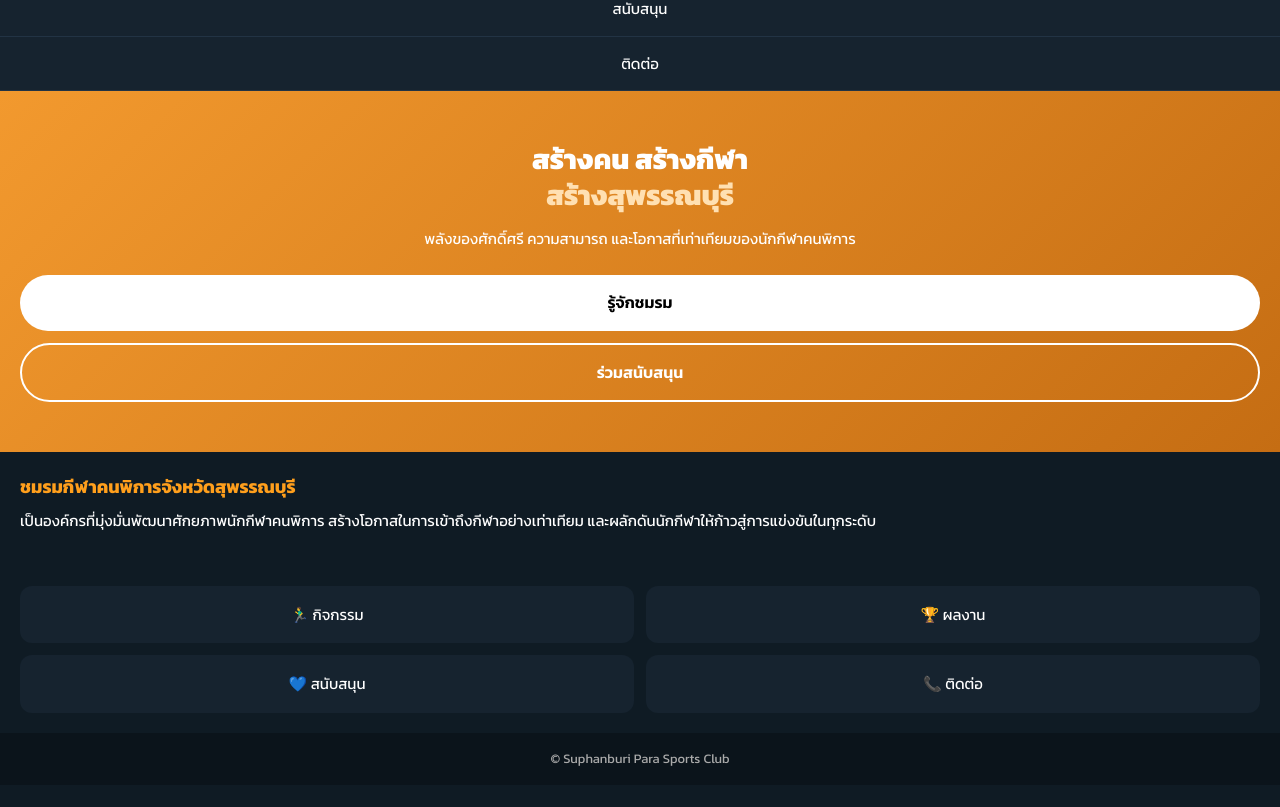
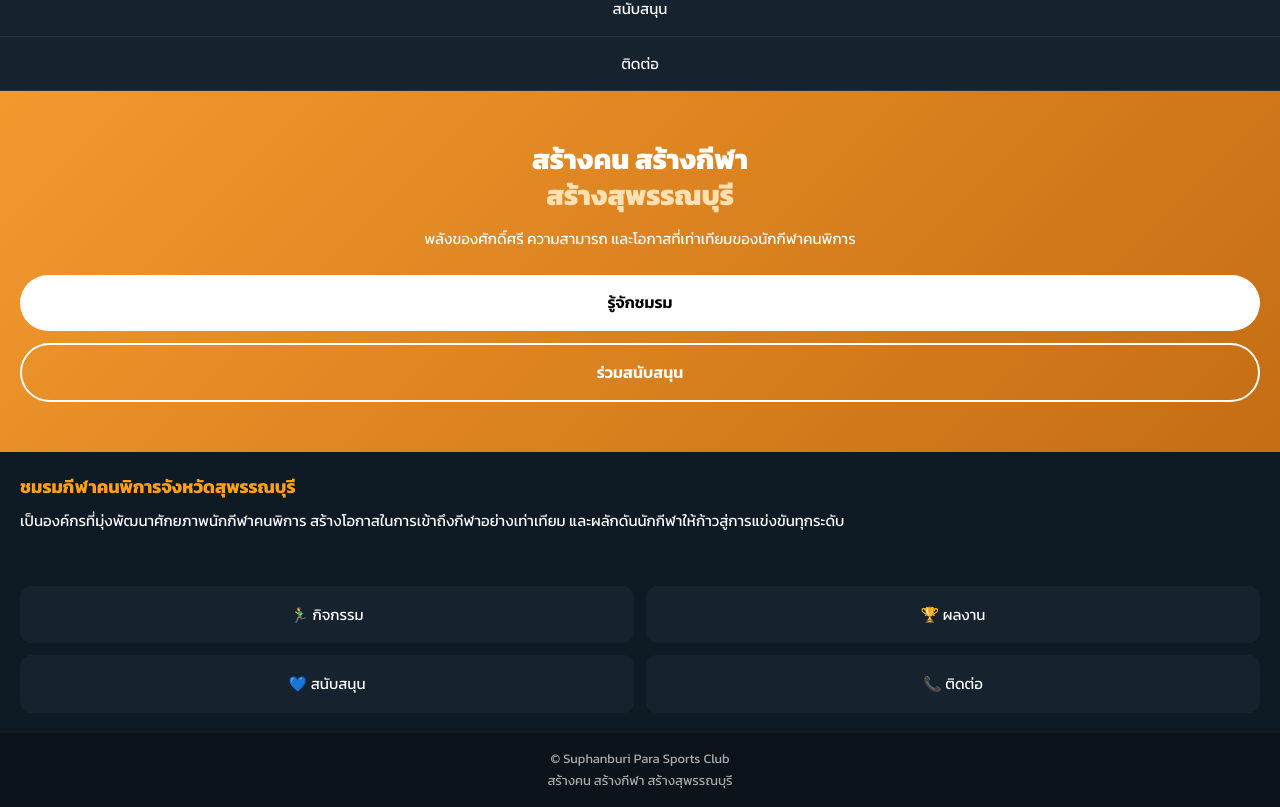
Before and after one commit to thitima777/https-thitima777.github.io-suphanburi-para-sports-mobile-, a plain HTML site: page index.html in a window 1280 px wide. Shown: the part 432-1239 px from the top of the page. Before the commit the page ends 1217 px from the top, so only its background shows below. Drawn offline with Linux system fonts and the light colour scheme.

Commit message:
Update HTML structure and content for clarity

```diff
--- a/index.html
+++ b/index.html
@@ -1,11 +1,14 @@
 <!DOCTYPE html>
 <html lang="th">
 <head>
-  <meta charset="UTF-8" />
-  <meta name="viewport" content="width=device-width, initial-scale=1.0" />
+  <meta charset="UTF-8">
+  <meta name="viewport" content="width=device-width, initial-scale=1.0">
   <title>Suphanburi Para Sports Club</title>
 
+  <!-- CSS -->
   <link rel="stylesheet" href="style.css">
+
+  <!-- Google Font -->
   <link href="https://fonts.googleapis.com/css2?family=Kanit:wght@300;400;600;700;800&display=swap" rel="stylesheet">
 </head>
 
@@ -13,7 +16,7 @@
 
   <!-- HEADER -->
   <header class="mobile-header">
-    <img src="logo.png" alt="Logo" class="logo">
+    <img src="logo.png" alt="Suphanburi Para Sports Club" class="logo">
     <h1>
       SUPHANBURI<br>
       <span>PARA SPORTS CLUB</span>
@@ -36,6 +39,7 @@
       สร้างคน สร้างกีฬา<br>
       <span>สร้างสุพรรณบุรี</span>
     </h2>
+
     <p>
       พลังของศักดิ์ศรี ความสามารถ
       และโอกาสที่เท่าเทียมของนักกีฬาคนพิการ
@@ -47,17 +51,17 @@
     </div>
   </section>
 
-  <!-- INTRO -->
+  <!-- ABOUT SHORT -->
   <section class="mobile-content">
     <h3>ชมรมกีฬาคนพิการจังหวัดสุพรรณบุรี</h3>
     <p>
-      เป็นองค์กรที่มุ่งมั่นพัฒนาศักยภาพนักกีฬาคนพิการ
+      เป็นองค์กรที่มุ่งพัฒนาศักยภาพนักกีฬาคนพิการ
       สร้างโอกาสในการเข้าถึงกีฬาอย่างเท่าเทียม
-      และผลักดันนักกีฬาให้ก้าวสู่การแข่งขันในทุกระดับ
+      และผลักดันนักกีฬาให้ก้าวสู่การแข่งขันทุกระดับ
     </p>
   </section>
 
-  <!-- QUICK MENU -->
+  <!-- QUICK ACCESS -->
   <section class="quick-menu">
     <a href="activities.html">🏃‍♂️ กิจกรรม</a>
     <a href="achievements.html">🏆 ผลงาน</a>
@@ -67,8 +71,13 @@
 
   <!-- FOOTER -->
   <footer class="mobile-footer">
-    <p>© Suphanburi Para Sports Club</p>
+    <p>
+      © Suphanburi Para Sports Club<br>
+      สร้างคน สร้างกีฬา สร้างสุพรรณบุรี
+    </p>
   </footer>
 
+  <!-- JS -->
+  <script src="main.js"></script>
 </body>
 </html>
```
